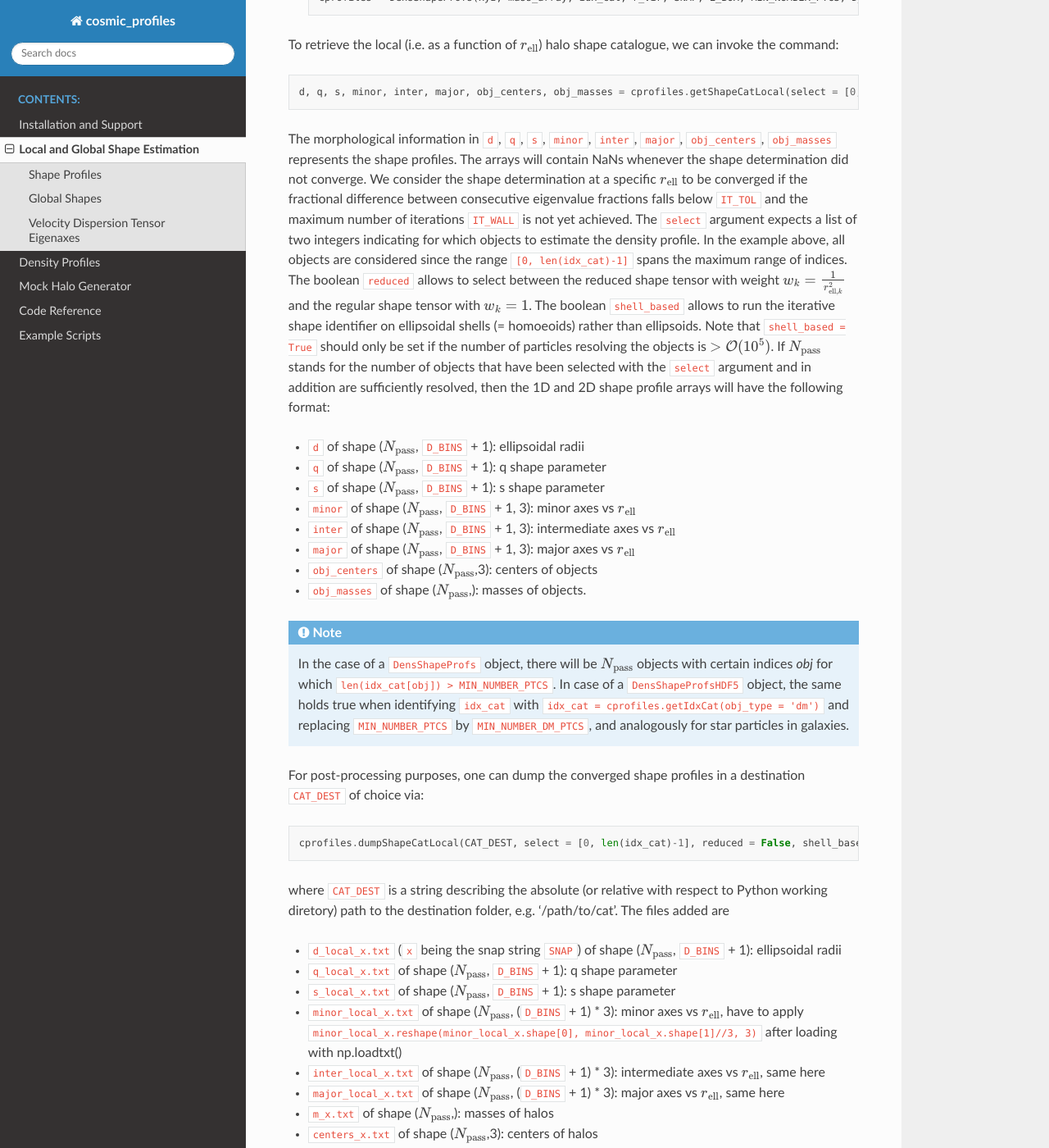
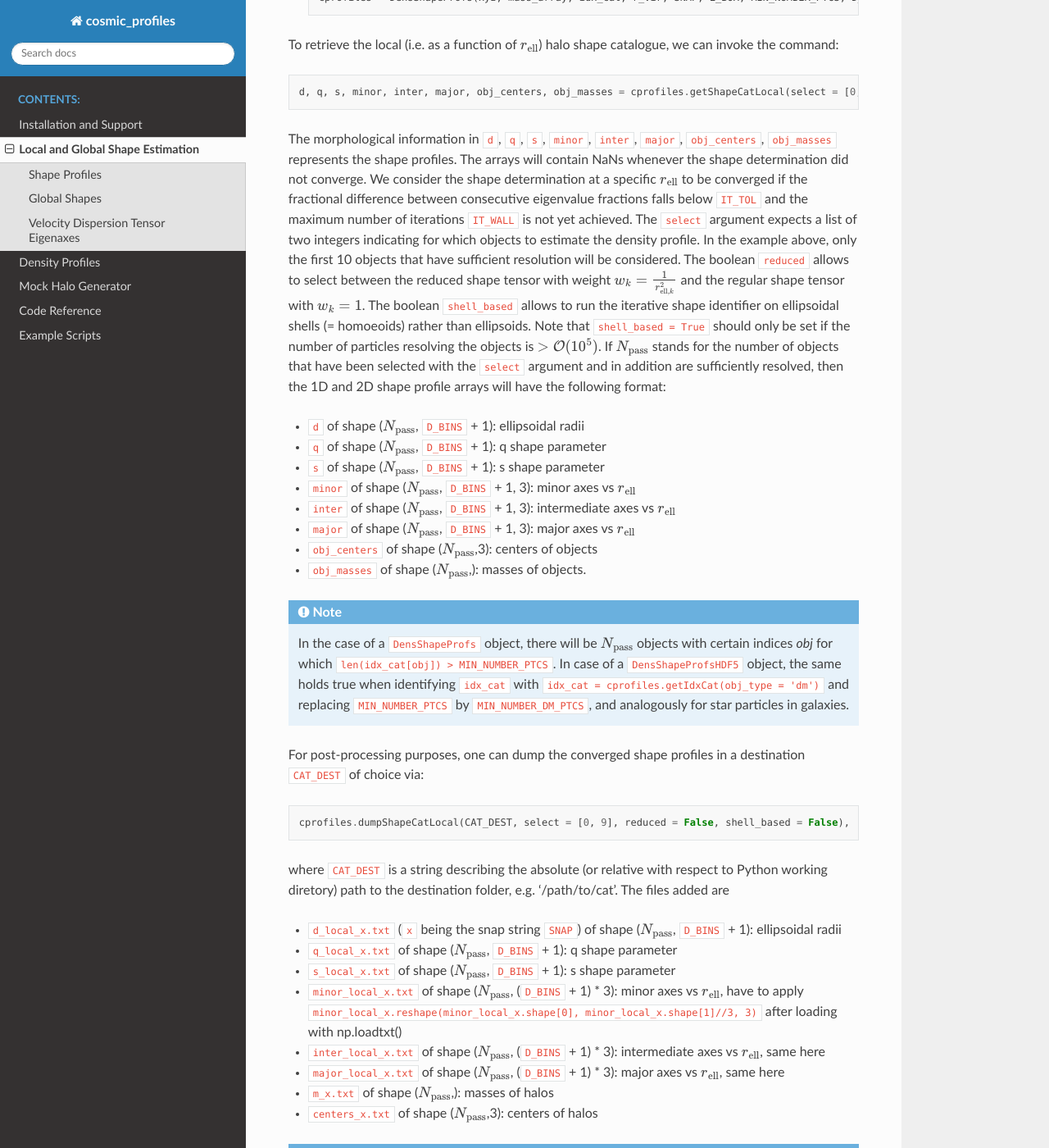
Before and after one commit to tibordome/cosmic_profiles, a Sphinx documentation site: the page built from docs/source/shape_estimation/index.rst, in a window 1280 px wide and 1400 px high, scrolled down 2688 px. Shown: the whole window at 82% size. Built offline with Sphinx 7.4.7 and the Read the Docs theme 2.0.0, drawn with Linux system fonts in a browser that asks for light colours; some of the changed text lies outside the part shown.

Commit message:
Updated docs to properly reflect meaning of select argument

```diff
--- a/docs/source/shape_estimation/index.rst
+++ b/docs/source/shape_estimation/index.rst
@@ -95,9 +95,9 @@ with arguments explained in :ref:`the code reference<Cosmic Profiles Code Refere
 
 To retrieve the local (i.e. as a function of :math:`r_{\text{ell}}`) halo shape catalogue, we can invoke the command::
 
-    d, q, s, minor, inter, major, obj_centers, obj_masses = cprofiles.getShapeCatLocal(select = [0, len(idx_cat)-1], reduced = False, shell_based = False).
+    d, q, s, minor, inter, major, obj_centers, obj_masses = cprofiles.getShapeCatLocal(select = [0, 9], reduced = False, shell_based = False).
 
-The morphological information in ``d``, ``q``, ``s``, ``minor``, ``inter``, ``major``, ``obj_centers``, ``obj_masses`` represents the shape profiles. The arrays will contain NaNs whenever the shape determination did not converge. We consider the shape determination at a specific :math:`r_{\text{ell}}` to be converged if the fractional difference between consecutive eigenvalue fractions falls below ``IT_TOL`` and the maximum number of iterations ``IT_WALL`` is not yet achieved. The ``select`` argument expects a list of two integers indicating for which objects to estimate the density profile. In the example above, all objects are considered since the range ``[0, len(idx_cat)-1]`` spans the maximum range of indices. The boolean ``reduced`` allows to select between the reduced shape tensor with weight :math:`w_k = \frac{1}{r_{\text{ell},k}^2}` and the regular shape tensor with :math:`w_k = 1`. The boolean ``shell_based`` allows to run the iterative shape identifier on ellipsoidal shells (= homoeoids) rather than ellipsoids. Note that ``shell_based = True`` should only be set if the number of particles resolving the objects is :math:`> \mathcal{O}(10^5)`. If :math:`N_{\text{pass}}` stands for the number of objects that have been selected with the ``select`` argument and in addition are sufficiently resolved, then the 1D and 2D shape profile arrays will have the following format:
+The morphological information in ``d``, ``q``, ``s``, ``minor``, ``inter``, ``major``, ``obj_centers``, ``obj_masses`` represents the shape profiles. The arrays will contain NaNs whenever the shape determination did not converge. We consider the shape determination at a specific :math:`r_{\text{ell}}` to be converged if the fractional difference between consecutive eigenvalue fractions falls below ``IT_TOL`` and the maximum number of iterations ``IT_WALL`` is not yet achieved. The ``select`` argument expects a list of two integers indicating for which objects to estimate the density profile. In the example above, only the first 10 objects that have sufficient resolution will be considered. The boolean ``reduced`` allows to select between the reduced shape tensor with weight :math:`w_k = \frac{1}{r_{\text{ell},k}^2}` and the regular shape tensor with :math:`w_k = 1`. The boolean ``shell_based`` allows to run the iterative shape identifier on ellipsoidal shells (= homoeoids) rather than ellipsoids. Note that ``shell_based = True`` should only be set if the number of particles resolving the objects is :math:`> \mathcal{O}(10^5)`. If :math:`N_{\text{pass}}` stands for the number of objects that have been selected with the ``select`` argument and in addition are sufficiently resolved, then the 1D and 2D shape profile arrays will have the following format:
 
 * ``d`` of shape (:math:`N_{\text{pass}}`, ``D_BINS`` + 1): ellipsoidal radii
 * ``q`` of shape (:math:`N_{\text{pass}}`, ``D_BINS`` + 1): q shape parameter
@@ -112,7 +112,7 @@ The morphological information in ``d``, ``q``, ``s``, ``minor``, ``inter``, ``ma
 
 For post-processing purposes, one can dump the converged shape profiles in a destination ``CAT_DEST`` of choice via::
 
-    cprofiles.dumpShapeCatLocal(CAT_DEST, select = [0, len(idx_cat)-1], reduced = False, shell_based = False),
+    cprofiles.dumpShapeCatLocal(CAT_DEST, select = [0, 9], reduced = False, shell_based = False),
 
 where ``CAT_DEST`` is a string describing the absolute (or relative with respect to Python working diretory) path to the destination folder, e.g. '/path/to/cat'. The files added are
 
@@ -125,7 +125,7 @@ where ``CAT_DEST`` is a string describing the absolute (or relative with respect
 * ``m_x.txt`` of shape (:math:`N_{\text{pass}}`,): masses of halos
 * ``centers_x.txt`` of shape (:math:`N_{\text{pass}}`,3): centers of halos
 
-.. note:: In case of a Gadget-style HDF5 snapshot output, specify ``cprofiles.getShapeCatLocal(select = [0, len(idx_cat)-1], reduced = False, shell_based = False, obj_type = 'dm')`` to calculate local halo (only the dark matter component of halos) shapes and ``cprofiles.getShapeCatLocal(select = [0, len(idx_cat)-1], reduced = False, shell_based = False, obj_type = 'gx')`` to calculate local galaxy shapes. The suffix of the output files when calling e.g. ``cprofiles.dumpShapeCatLocal(CAT_DEST, select = [0, len(idx_cat)-1], reduced = False, shell_based = False, obj_type = 'dm')`` will be modified accordingly to ``d_local_dm_x.txt``.
+.. note:: In case of a Gadget-style HDF5 snapshot output, specify ``cprofiles.getShapeCatLocal(select = [0, 9], reduced = False, shell_based = False, obj_type = 'dm')`` to calculate local halo (only the dark matter component of halos) shapes and ``cprofiles.getShapeCatLocal(select = [0, 9], reduced = False, shell_based = False, obj_type = 'gx')`` to calculate local galaxy shapes. The suffix of the output files when calling e.g. ``cprofiles.dumpShapeCatLocal(CAT_DEST, select = [0, 9], reduced = False, shell_based = False, obj_type = 'dm')`` will be modified accordingly to ``d_local_dm_x.txt``.
 
 ***************
 Global Shapes
@@ -133,7 +133,7 @@ Global Shapes
 
 Instead of shape profiles one might also be interested in obtaining the shape parameters and principal axes of the point clouds as a whole. This information can be obtained by calling::
 
-    d, q, s, minor, inter, major, obj_centers, obj_masses = cprofiles.getShapeCatGlobal(select = [0, len(idx_cat)-1], reduced = False).
+    d, q, s, minor, inter, major, obj_centers, obj_masses = cprofiles.getShapeCatGlobal(select = [0, 9], reduced = False).
 
 If a global shape calculations does not converge (which is rare), the corresponding entry in ``q`` etc. will feature a NaN. The index catalogue ``idx_cat = cprofiles.getIdxCat(obj_type)`` will have an empty entry at the corresponding location in the HDF5 case. In the generic point particle case, ``idx_cat = cprofiles.getIdxCat()`` will just return the ``idx_cat`` that is provided by the user, even if some entries have insufficient resolution. As with shape profiles, we can dump the global shape catalogue in a destination ``CAT_DEST`` of choice via::
 
@@ -150,9 +150,9 @@ which will add the following files to the destination folder:
 * ``m_x.txt`` of shape (:math:`N_{\text{pass}}`,): masses of halos
 * ``centers_x.txt`` of shape (:math:`N_{\text{pass}}`,3): centers of halos
 
-In case of Gadget-style HDF5 files, invoke ``cprofiles.getShapeCatGlobal(select = [0, len(idx_cat)-1], reduced = False, obj_type = 'dm')`` to calculate global halo shapes and ``cprofiles.getShapeCatGlobal(select = [0, len(idx_cat)-1], reduced = False, obj_type = 'gx')`` to calculate global galaxy shapes. To dump the files, call ``cprofiles.dumpShapeCatGlobal(CAT_DEST, select = [0, len(idx_cat)-1], reduced = False, obj_type = 'dm')`` or ``cprofiles.dumpShapeCatGlobal(CAT_DEST, select = [0, len(idx_cat)-1], reduced = False, obj_type = 'gx')``.
+In case of Gadget-style HDF5 files, invoke ``cprofiles.getShapeCatGlobal(select = [0, 9], reduced = False, obj_type = 'dm')`` to calculate global halo shapes and ``cprofiles.getShapeCatGlobal(select = [0, 9], reduced = False, obj_type = 'gx')`` to calculate global galaxy shapes. To dump the files, call ``cprofiles.dumpShapeCatGlobal(CAT_DEST, select = [0, 9], reduced = False, obj_type = 'dm')`` or ``cprofiles.dumpShapeCatGlobal(CAT_DEST, select = [0, 9], reduced = False, obj_type = 'gx')``.
 
-.. note:: As previously, :math:`N_{\text{pass}}` denotes the number of halos that have been selected with the ``select`` argument *and* pass the ``MIN_NUMBER_PTCS``-threshold (or ``MIN_NUMBER_DM_PTCS``-threshold in case of ``cprofiles.getShapeCatGlobal(select = [0, len(idx_cat)-1], reduced = False, obj_type = 'dm')`` or ``MIN_NUMBER_STAR_PTCS``-threshold in case of ``cprofiles.getShapeCatGlobal(select = [0, len(idx_cat)-1], reduced = False, obj_type = 'gx')``). If the global shape determination for a sufficiently resolved object does not converge, it will appear as NaNs in the output.
+.. note:: As previously, :math:`N_{\text{pass}}` denotes the number of halos that have been selected with the ``select`` argument *and* pass the ``MIN_NUMBER_PTCS``-threshold (or ``MIN_NUMBER_DM_PTCS``-threshold in case of ``cprofiles.getShapeCatGlobal(select = [0, 9], reduced = False, obj_type = 'dm')`` or ``MIN_NUMBER_STAR_PTCS``-threshold in case of ``cprofiles.getShapeCatGlobal(select = [0, 9], reduced = False, obj_type = 'gx')``). If the global shape determination for a sufficiently resolved object does not converge, it will appear as NaNs in the output.
 
 *************************************
 Velocity Dispersion Tensor Eigenaxes
@@ -160,9 +160,9 @@ Velocity Dispersion Tensor Eigenaxes
 
 For Gadget-style HDF5 snapshot outputs one can calculate the velocity dispersion tensor eigenaxes by calling::
 
-    d, q, s, minor, inter, major, obj_centers, obj_masses = cprofiles.getShapeCatVelLocal(select = [0, len(idx_cat)-1], reduced = False, shell_based = False, obj_type = 'dm')
+    d, q, s, minor, inter, major, obj_centers, obj_masses = cprofiles.getShapeCatVelLocal(select = [0, 9], reduced = False, shell_based = False, obj_type = 'dm')
 
-for local velocity shapes or ``cprofiles.getShapeCatVelGlobal(select = [0, len(idx_cat)-1], reduced = False, obj_type = 'dm')`` for global velocity shapes. When calling e.g. ``cprofiles.dumpShapeCatVelGlobal(CAT_DEST, select = [0, len(idx_cat)-1], reduced = False, obj_type = 'dm')``, the overall halo velocity dispersion tensor shapes of the following format will be added to ``CAT_DEST``:
+for local velocity shapes or ``cprofiles.getShapeCatVelGlobal(select = [0, 9], reduced = False, obj_type = 'dm')`` for global velocity shapes. When calling e.g. ``cprofiles.dumpShapeCatVelGlobal(CAT_DEST, select = [0, 9], reduced = False, obj_type = 'dm')``, the overall halo velocity dispersion tensor shapes of the following format will be added to ``CAT_DEST``:
 
 * ``d_global_vdm_x.txt`` (``x`` being the snap string ``SNAP``) of shape (:math:`N_{\text{pass}}`,): ellipsoidal radii
 * ``q_global_vdm_x.txt`` of shape (:math:`N_{\text{pass}}`,): q shape parameter
@@ -173,4 +173,4 @@ for local velocity shapes or ``cprofiles.getShapeCatVelGlobal(select = [0, len(i
 * ``m_vdm_x.txt`` of shape (:math:`N_{\text{pass}}`,): masses of halos
 * ``centers_vdm_x.txt`` of shape (:math:`N_{\text{pass}}`,3): centers of halos
 
-The ``cprofiles.dumpShapeCatVelGlobal(CAT_DEST, select = [0, len(idx_cat)-1], reduced = False, obj_type = 'dm')`` command will dump files named ``d_local_vdm_x.txt`` etc.
+The ``cprofiles.dumpShapeCatVelGlobal(CAT_DEST, select = [0, 9], reduced = False, obj_type = 'dm')`` command will dump files named ``d_local_vdm_x.txt`` etc.
```
Also changed, not shown: docs/source/density_profiles/index.rst (+5 -5 lines).
